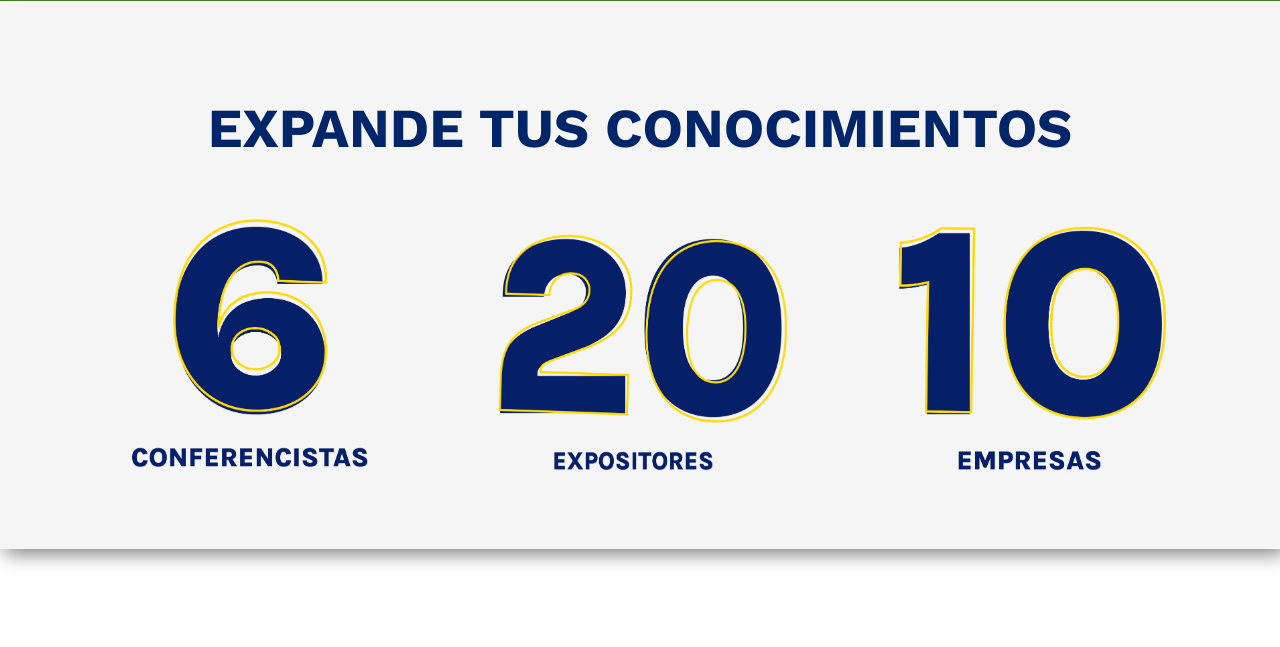
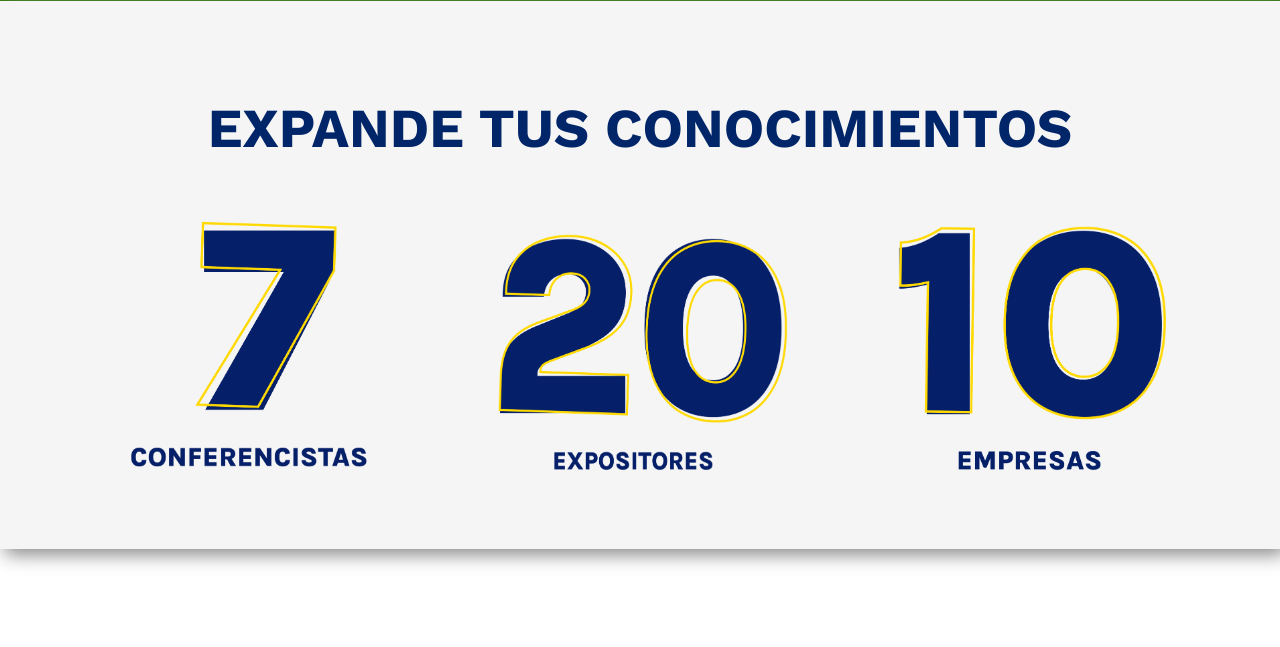
Before and after one commit to daniela28288/Congreso, a PHP site: page / in a window 1280 px wide. Shown: the part 899-1546 px from the top of the page. Run offline with PHP 8.4, Linux system fonts and the light colour scheme.

Commit message:
Se cambió el icono con el numero 6, por el numero 7

```diff
--- a/index.php
+++ b/index.php
@@ -41,7 +41,7 @@
         <h1>EXPANDE TUS CONOCIMIENTOS</h1>
         <br>
         <div class="container-iconos-numericos">
-            <img class="icono-numero" src="img/icono-numero-seis.png" alt="conferencistas">
+            <img class="icono-numero" src="img/numero-siete.png" alt="conferencistas">
             <img class="icono-numero" src="img/icono-numero-veinte.png" alt="expositores">
             <img class="icono-numero" src="img/icono-numero-diez.png" alt="empresas">
         </div>
@@ -148,7 +148,7 @@
     <!--------------------------------------------- CONTENEDOR EXPOSITORES -------------------------------------------------------->
     <br><br><br><br><br>
     <div class="container-fondo-expositores">
-        <h1 class="titulo">CONOCE A NUESTROS EXPOSITORES</h1>
+        <h1 class="titulo">CONOCE A NUESTROS CONFERENCISTAS</h1>
         <h4>Sumérgete en el talento y conocimiento de los expertos que compartirán sus ideas y experiencias.</h4>
         <div class="expositores">
             <div id="primer-expositor" class="expositor">
@@ -231,6 +231,7 @@
                 </div>
             </div>
             <!--------------------------------------------- CONTENEDOR EXPOSITORES 3 -------------------------------------------------------->
+
             <div id="unico-expositor" class="expositor">
                 <img class="imagen-expositor" src="img/septimo-conferencista.png" alt="">
                 <img class="linea" src="img/linea-seccion-expositores.png" alt="">
```
Also changed, not shown: img/numero-siete.png (added), img/siete.png (added).
